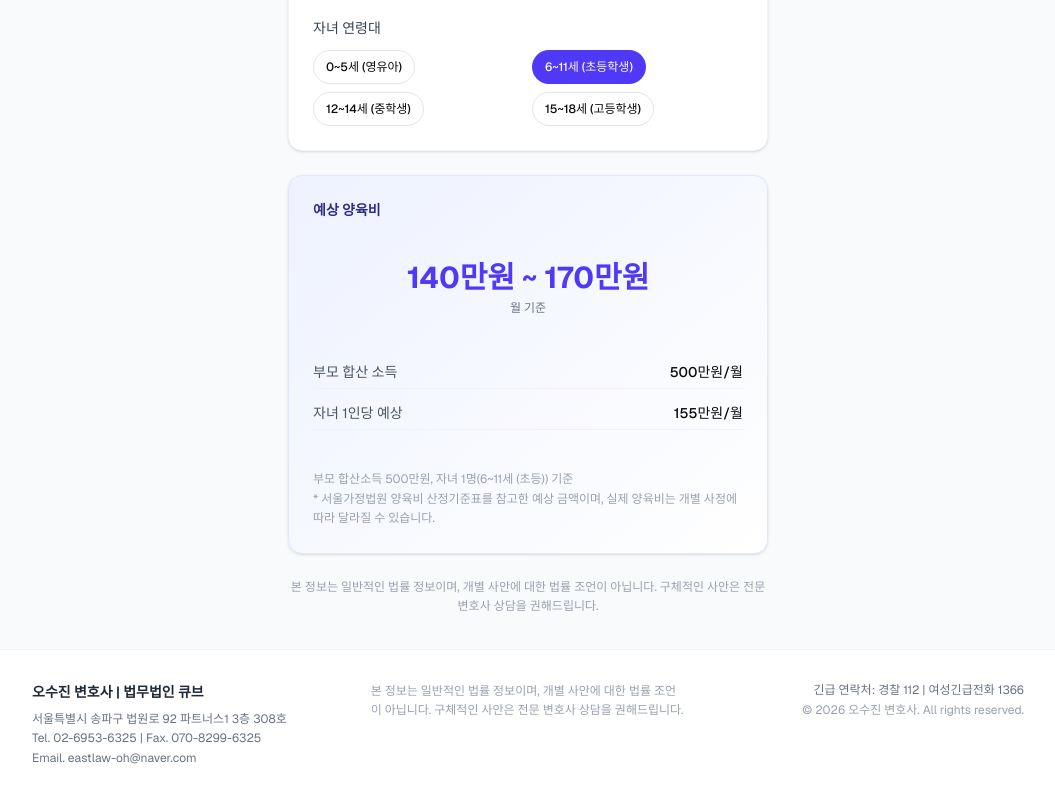
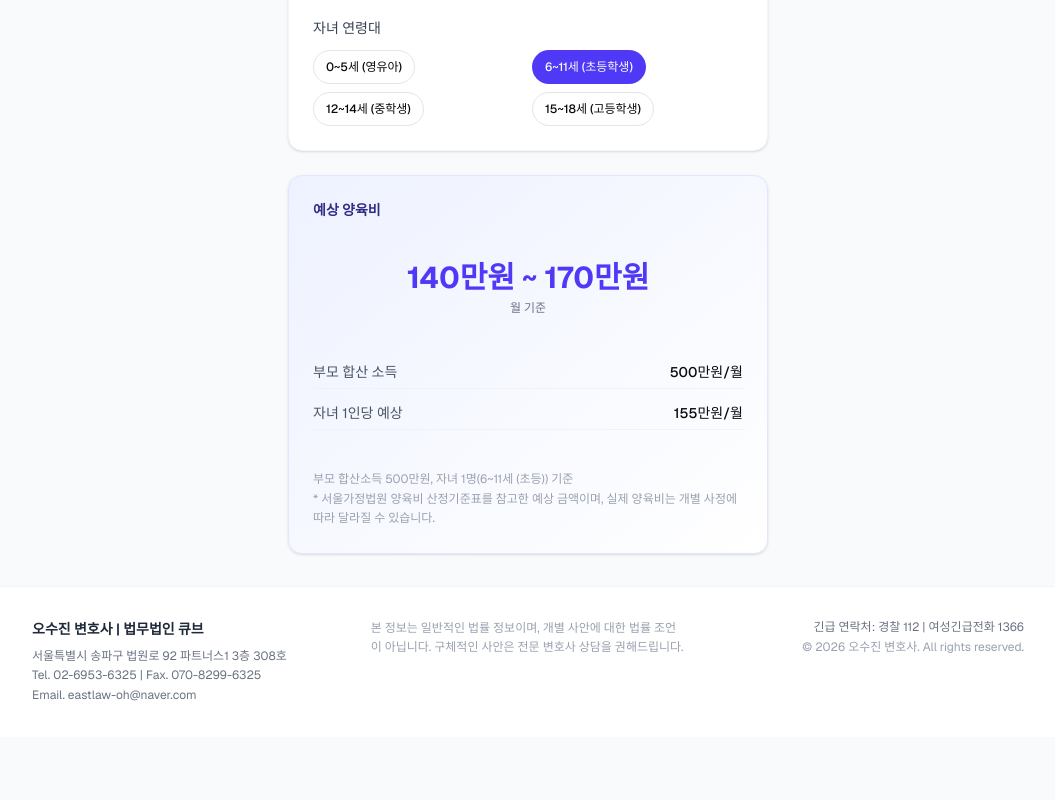
Before and after one commit to nayajc/lawlawland, a Next.js app: page /calculator in a window 1280 px wide. Shown: the part 450-1250 px from the top of the page, without its empty margins (112-1167 px from the left). After the commit the page ends 1187 px from the top, so only its background shows below. Built offline with nearby package versions, Linux system fonts and the light colour scheme; a web font is replaced by a local one.

Commit message:
fix: remove duplicate disclaimer text from calculator page
The disclaimer is already shown in the Footer, so remove the
duplicate from the calculator page.

Co-Authored-By: Claude Opus 4.6 <noreply@anthropic.com>

```diff
--- a/src/app/calculator/page.tsx
+++ b/src/app/calculator/page.tsx
@@ -1,5 +1,4 @@
 import { ChildSupportCalc } from '@/components/calculator/ChildSupportCalc';
-import { DISCLAIMER_TEXT } from '@/lib/constants';
 import type { Metadata } from 'next';
 
 export const metadata: Metadata = {
@@ -17,7 +16,6 @@ export default function CalculatorPage() {
         </p>
       </div>
       <ChildSupportCalc />
-      <p className="text-xs text-gray-400 mt-6 text-center leading-relaxed">{DISCLAIMER_TEXT}</p>
     </div>
   );
 }
```
